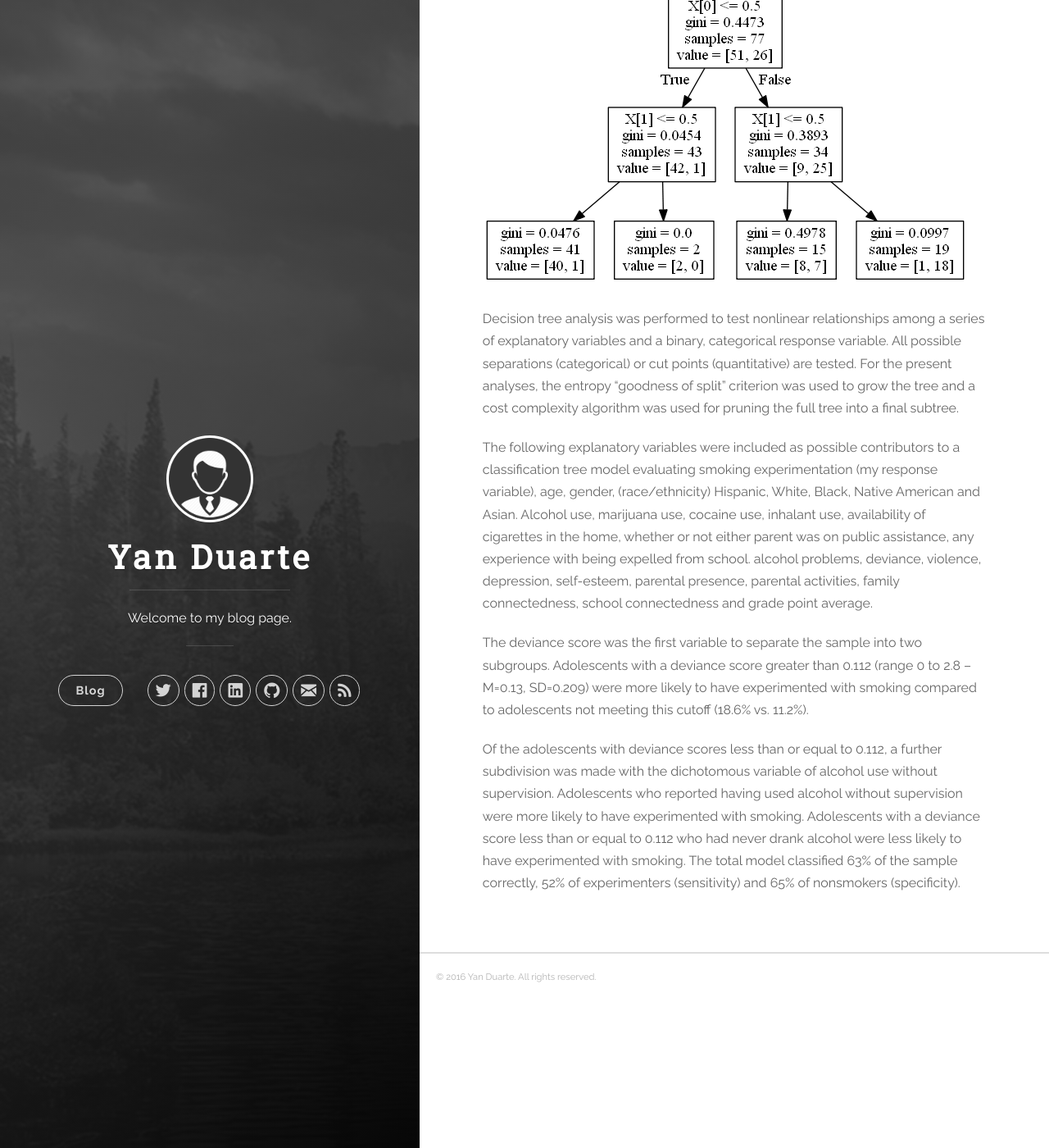
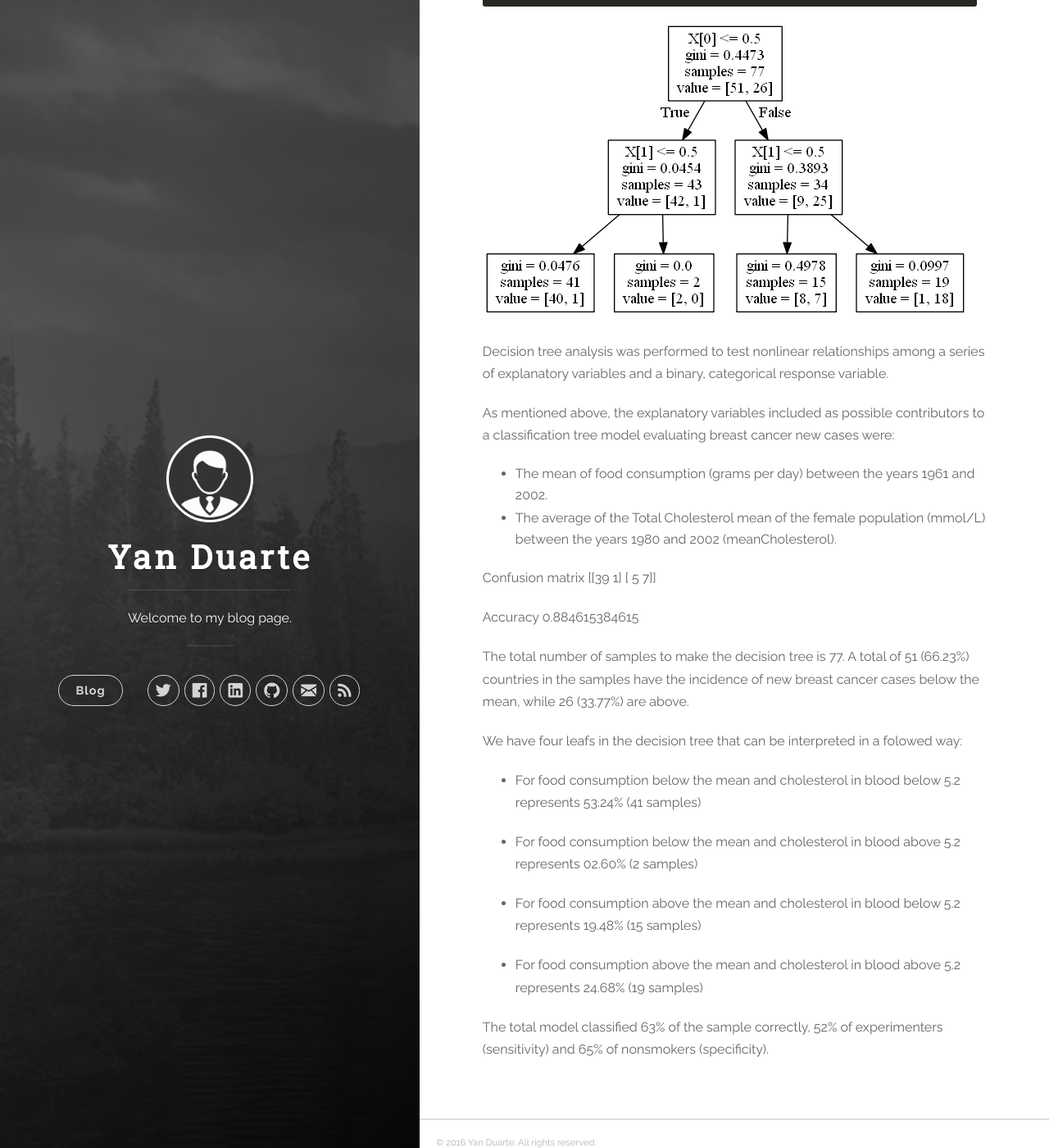
Before and after one commit to yan-duarte/yan-duarte.github.io, a Jekyll site: the page built from _posts/2016-10-08-MLDA-Assignment1.md, in a window 1280 px wide and 1400 px high, scrolled down 3522 px. Shown: the whole window at 82% size. Built offline with Jekyll 4.4.1, drawn with Linux system fonts in a browser that asks for light colours; nearby versions of some CDN libraries; some of the changed text lies outside the part shown.

Commit message:
Updated 2016-10-08-MLDA-Assignment1.md

```diff
--- a/_posts/2016-10-08-MLDA-Assignment1.md
+++ b/_posts/2016-10-08-MLDA-Assignment1.md
@@ -124,8 +124,10 @@ classifier=classifier.fit(pred_train,tar_train)
 
 predictions=classifier.predict(pred_test)
 
-sklearn.metrics.confusion_matrix(tar_test, predictions)
-sklearn.metrics.accuracy_score(tar_test, predictions)
+cmatrix = sklearn.metrics.confusion_matrix(tar_test, predictions)
+accuracy = sklearn.metrics.accuracy_score(tar_test, predictions)
+print(cmatrix)
+print(accuracy)
 
 #Displaying the decision tree
 out = StringIO()
@@ -136,10 +138,35 @@ Image(graph.create_png())
 
 ![Figure 1]({{site.baseurl}}/yan-duarte.github.io/images/mlda-assignments/mlda-ass1-fig1.png)
 
-Decision tree analysis was performed to test nonlinear relationships among a series of explanatory variables and a binary, categorical response variable. All possible separations (categorical) or cut points (quantitative) are tested. For the present analyses, the entropy “goodness of split” criterion was used to grow the tree and a cost complexity algorithm was used for pruning the full tree into a final subtree.
+Decision tree analysis was performed to test nonlinear relationships among a series of explanatory variables and a binary, categorical response variable.
 
-The following explanatory variables were included as possible contributors to a classification tree model evaluating smoking experimentation (my response variable), age, gender, (race/ethnicity) Hispanic, White, Black, Native American and Asian. Alcohol use, marijuana use, cocaine use, inhalant use, availability of cigarettes in the home, whether or not either parent was on public assistance, any experience with being expelled from school. alcohol problems, deviance, violence, depression, self-esteem, parental presence, parental activities, family connectedness, school connectedness and grade point average.
+As mentioned above, the explanatory variables included as possible contributors to a classification tree model evaluating breast cancer new cases were:
 
-The deviance score was the first variable to separate the sample into two subgroups. Adolescents with a deviance score greater than 0.112 (range 0 to 2.8 –M=0.13, SD=0.209) were more likely to have experimented with smoking compared to adolescents not meeting this cutoff (18.6% vs. 11.2%).
+  - The mean of food consumption (grams per day) between the years 1961 and 2002.
+  - The average of the Total Cholesterol mean of the female population (mmol/L) between the years 1980 and 2002 (meanCholesterol).
 
-Of the adolescents with deviance scores less than or equal to 0.112, a further subdivision was made with the dichotomous variable of alcohol use without supervision. Adolescents who reported having used alcohol without supervision were more likely to have experimented with smoking. Adolescents with a deviance score less than or equal to 0.112 who had never drank alcohol were less likely to have experimented with smoking. The total model classified 63% of the sample correctly, 52% of experimenters (sensitivity) and 65% of nonsmokers (specificity).
+Confusion matrix
+[[39  1]
+ [ 5  7]]
+
+Accuracy
+0.884615384615
+
+
+The total number of samples to make the decision tree is 77.
+A total of 51 (66.23%) countries in the samples have the incidence of new breast cancer cases below the mean, while 26 (33.77%) are above.
+
+We have four leafs in the decision tree that can be interpreted in a folowed way:
+
+  - For food consumption below the mean and cholesterol in blood below 5.2 represents 53.24% (41 samples)
+
+  - For food consumption below the mean and cholesterol in blood above 5.2 represents 02.60% (2 samples)
+
+  - For food consumption above the mean and cholesterol in blood below 5.2 represents 19.48% (15 samples)
+
+  - For food consumption above the mean and cholesterol in blood above 5.2 represents 24.68% (19 samples)
+
+
+
+
+ The total model classified 63% of the sample correctly, 52% of experimenters (sensitivity) and 65% of nonsmokers (specificity).
```
